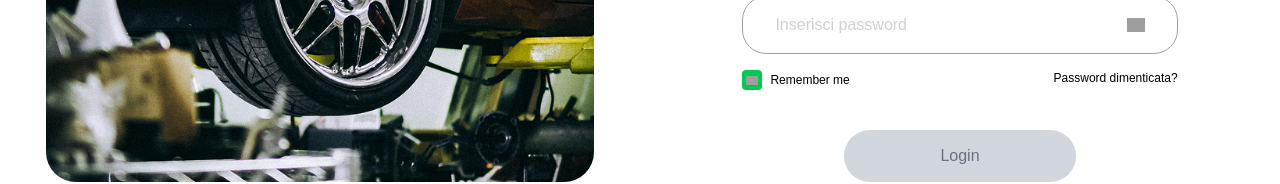
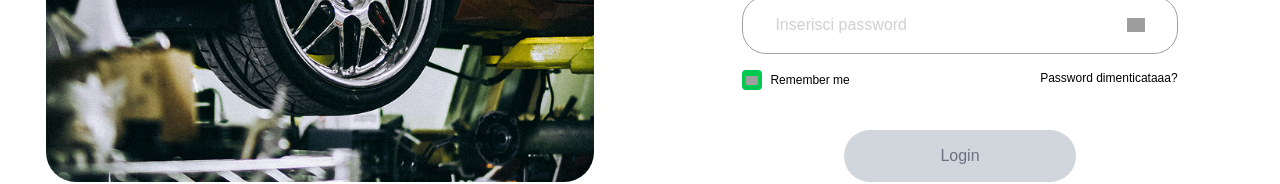
Before and after one commit to AlbyCosmy99/ticdrive-workshops-website-nuxt, a Nuxt app: page /auth/Login in a window 1280 px wide. Shown: the part 492-676 px from the top of the page. Built offline with nearby package versions, Linux system fonts and the light colour scheme; grey boxes are pictures that could not be loaded; a web font is replaced by a local one.

Commit message:
prva 3 aaa

```diff
--- a/components/LoginForm.vue
+++ b/components/LoginForm.vue
@@ -73,7 +73,7 @@
             class="cursor-pointer self-start text-xs font-light text-black hover:underline focus:outline-none focus:underline"
             @click="forgotPassword"
           >
-            Password dimenticata?
+            Password dimenticataaa?
           </button>
         </div>
       </div>
```
